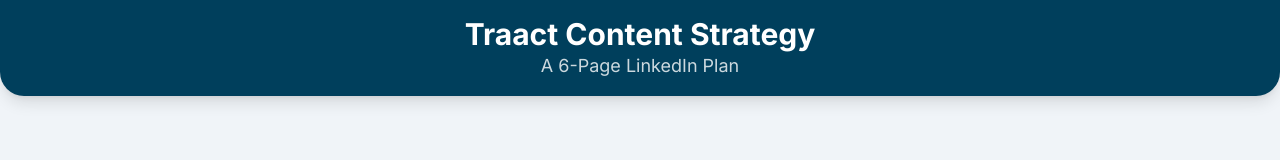
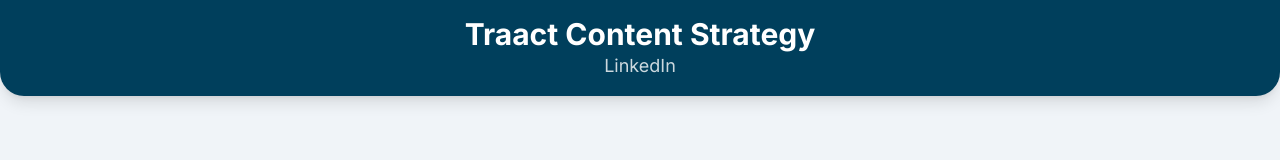
Before and after one commit to kaelsoriano25/tracct, a plain HTML site: page index.html in a window 1280 px wide. Shown: the top 160 px of the page. Drawn offline with nearby package versions, Linux system fonts and the light colour scheme.

Commit message:
Update index.html

```diff
--- a/index.html
+++ b/index.html
@@ -75,7 +75,7 @@
     <div class="container mx-auto">
         <header class="py-4 px-8 text-center bg-[#003f5c] text-white rounded-b-3xl shadow-lg">
             <h1 class="text-3xl font-bold">Traact Content Strategy</h1>
-            <h2 class="text-lg font-light opacity-80">A 6-Page LinkedIn Plan</h2>
+            <h2 class="text-lg font-light opacity-80"> LinkedIn </h2>
         </header>
 
         <div id="slides-container" class="mt-8 mb-4">
```
